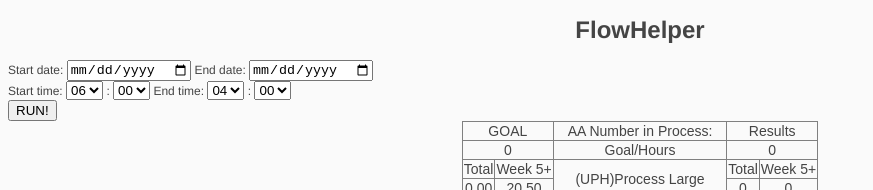
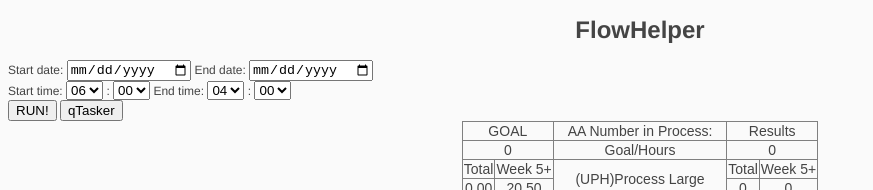
Before and after one commit to OnVax/onvax.github.io, a plain HTML site: page FlowHelper/index.html in a window 1280 px wide. Shown: the top 190 px of the page, without its empty margins (0-873 px from the left). Drawn offline with Linux system fonts and the light colour scheme.

Commit message:
Add files via upload

```diff
--- a/FlowHelper/index.html
+++ b/FlowHelper/index.html
@@ -41,6 +41,7 @@
         </select>
     </div>
     <button id="startButton">RUN!</button>
+    <button id="qTasker">qTasker</button>
 
     <table class="tg">
         <thead>
```
